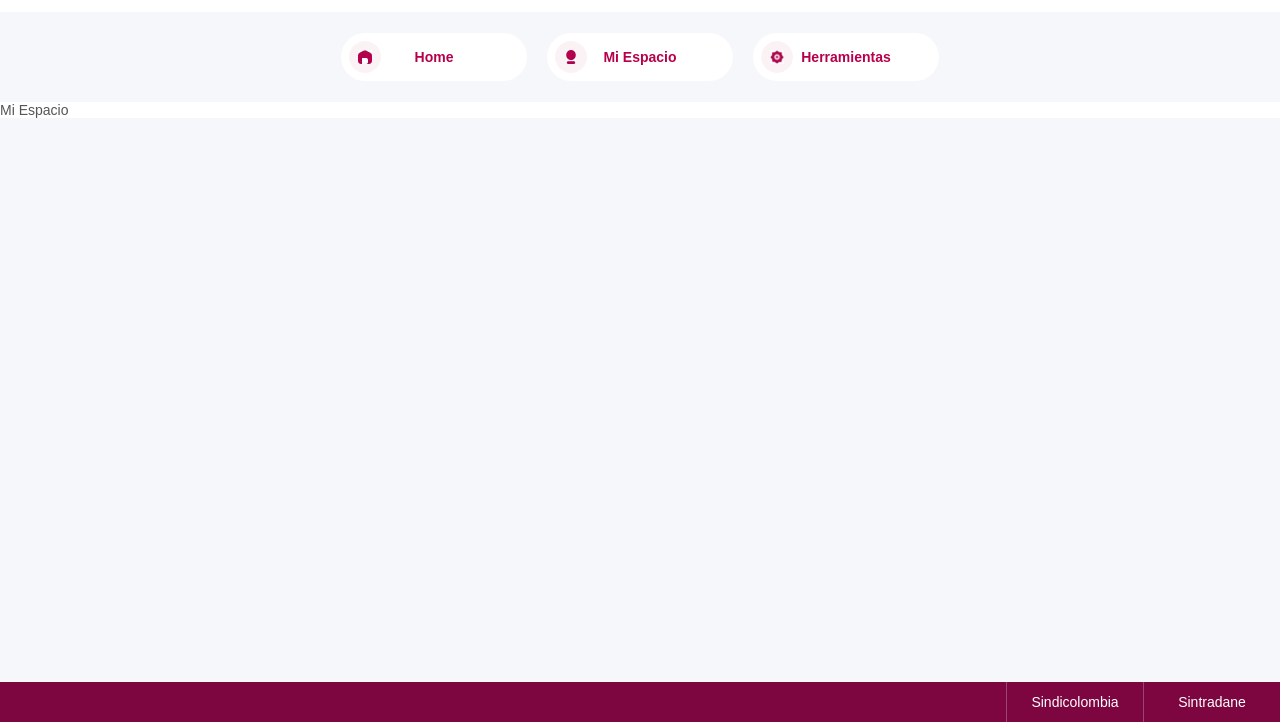
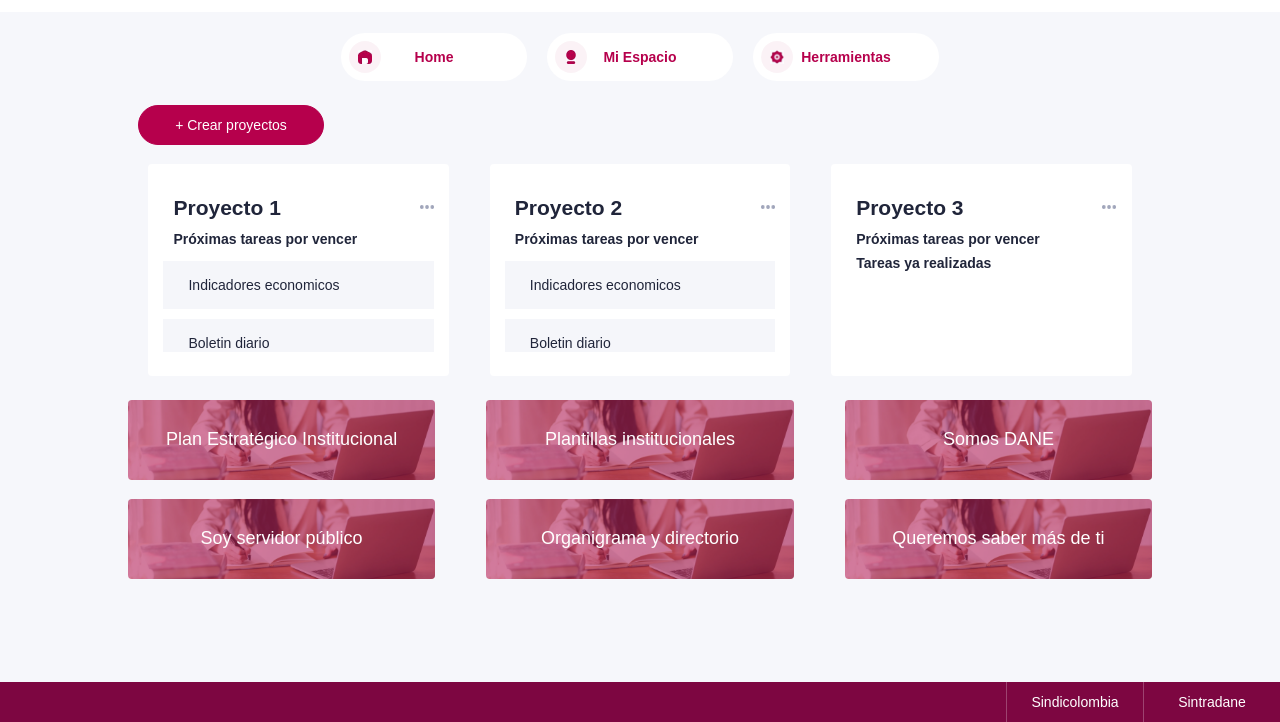
Before and after one commit to Damoncom/ANEET, a Gatsby site: page /mi-espacio in a window 1280 px wide. Shown: the part 78-800 px from the top of the page. Built offline with nearby package versions, Linux system fonts and the light colour scheme; Gatsby itself is replaced by a stand-in of ours.

Commit message:
:construction: finished miEspacio page

```diff
--- a/src/components/button/index.tsx
+++ b/src/components/button/index.tsx
@@ -19,6 +19,7 @@ interface ButtonProps {
     | "large"
     | "minLarge"
     | "xLarge"
+    | "midLarge"
     | "xxLarge"
     | "sixteenth";
   width?:
@@ -76,6 +77,7 @@ const heightValues = {
   large: "48px",
   minLarge: "55px",
   xLarge: "56px",
+  midLarge: "80px",
   xxLarge: "112px",
   sixteenth: "16.6%",
 };
--- a/src/components/button/style.ts
+++ b/src/components/button/style.ts
@@ -32,6 +32,7 @@ export const StyledButton = styled.div<StyledButtonProps>`
   align-items: center;
   position: relative;
   overflow: hidden;
+  /* TODO:自定义阴影+判断 */
   &:hover {
     box-shadow: rgba(149, 157, 165, 0.2) 0px 8px 24px;
     background-color: ${(props) => props.hoverBackgroundColor};
--- a/src/components/data/herramientasData.ts
+++ b/src/components/data/herramientasData.ts
@@ -6,7 +6,7 @@ interface TitleData {
 export const titleData: TitleData = {
   title: "Herramientas",
   description:
-    "En esta sección podrá encontrar toda la información respecto a las herramientas y aplicativos de la entidad los cuales podrá desplegar o enlazar a través de las siguientes categorías:",
+    "En esta sección podrá encontrar toda la información respecto a las herramientas y aplicativos de la entidad los cuales podrá desplegar o enlazar a través de las siguientes categorías:",
 };
 
 interface Tool {
--- /dev/null
+++ b/src/components/data/miEspacioData.ts
@@ -0,0 +1,108 @@
+import bgIcon from "../icon/miEspacio/c1.png";
+
+interface ProjectData {
+  id: number;
+  title: string;
+  uncompleted: TasksGroup;
+  completed: TasksGroup;
+}
+
+interface Task {
+  order: number;
+  name: string;
+}
+
+interface TasksGroup {
+  title: string;
+  tasks: Task[];
+}
+
+export const projectData: ProjectData[] = [
+  {
+    id: 1,
+    title: "Proyecto 1",
+    uncompleted: {
+      title: "Próximas tareas por vencer",
+      tasks: [
+        { order: 1, name: "Indicadores economicos" },
+        { order: 2, name: "Boletin diario" },
+      ],
+    },
+    completed: {
+      title: "Tareas ya realizadas",
+      tasks: [
+        { order: 1, name: "Indicadores economicos" },
+        { order: 2, name: "Boletin diario" },
+      ],
+    },
+  },
+  {
+    id: 2,
+    title: "Proyecto 2",
+    uncompleted: {
+      title: "Próximas tareas por vencer",
+      tasks: [
+        { order: 1, name: "Indicadores economicos" },
+        { order: 2, name: "Boletin diario" },
+      ],
+    },
+    completed: {
+      title: "Tareas ya realizadas",
+      tasks: [
+        { order: 1, name: "Indicadores economicos" },
+        { order: 2, name: "Boletin diario" },
+      ],
+    },
+  },
+  {
+    id: 3,
+    title: "Proyecto 3",
+    uncompleted: {
+      title: "Próximas tareas por vencer",
+      tasks: [],
+    },
+    completed: {
+      title: "Tareas ya realizadas",
+      tasks: [],
+    },
+  },
+];
+
+interface PlateData {
+  id: number;
+  name: string;
+  icon: string;
+}
+
+export const plateData: PlateData[] = [
+  {
+    id: 1,
+    name: "Plan Estratégico Institucional",
+    icon: bgIcon,
+  },
+  {
+    id: 2,
+    name: "Plantillas institucionales",
+    icon: bgIcon,
+  },
+  {
+    id: 3,
+    name: "Somos DANE",
+    icon: bgIcon,
+  },
+  {
+    id: 4,
+    name: "Soy servidor público",
+    icon: bgIcon,
+  },
+  {
+    id: 5,
+    name: "Organigrama y directorio",
+    icon: bgIcon,
+  },
+  {
+    id: 6,
+    name: "Queremos saber más de ti",
+    icon: bgIcon,
+  },
+];
--- a/src/components/utils/index.tsx
+++ b/src/components/utils/index.tsx
@@ -9,7 +9,8 @@ interface HorizontalContentProps {
     | "xLarge"
     | "almost"
     | "whole"
-    | "eighth";
+    | "eighth"
+    | "ninth";
   height?:
     | "xxSmall"
     | "minXSmall"
@@ -29,6 +30,7 @@ interface HorizontalContentProps {
   overFlow?: string;
   margin?: string;
   minWidth?: string;
+  borderRadius?: string;
 }
 
 interface VerticalContentProps {
@@ -40,6 +42,7 @@ interface VerticalContentProps {
     | "xxLarge"
     | "whole"
     | "quarter"
+    | "third"
     | "half"
     | "eighth"
     | "ninth";
@@ -77,6 +80,7 @@ const widthValues = {
   almost: "93%",
   whole: "100%",
   quarter: "25%",
+  third: "33.33%",
   half: "50%",
   eighth: "80%",
   ninth: "90%",
@@ -134,6 +138,7 @@ export const HorizontalContent: React.FC<HorizontalContentProps> = ({
   overFlow = "hidden",
   margin = "",
   minWidth = "",
+  borderRadius = "",
 }) => {
   return (
     <HorizontalBox
@@ -147,6 +152,7 @@ export const HorizontalContent: React.FC<HorizontalContentProps> = ({
       overFlow={overFlow}
       margin={margin}
       minWidth={minWidth}
+      borderRadius={borderRadius}
     >
       {children && children}
     </HorizontalBox>
--- a/src/components/utils/style.ts
+++ b/src/components/utils/style.ts
@@ -12,6 +12,7 @@ interface HorizontalBoxProps {
   overFlow: string;
   margin: string;
   minWidth: string;
+  borderRadius: string;
 }
 
 export const HorizontalBox = styled.div<HorizontalBoxProps>`
@@ -28,6 +29,7 @@ export const HorizontalBox = styled.div<HorizontalBoxProps>`
   overflow: ${(props) => props.overFlow};
   margin: ${(props) => props.margin};
   min-width: ${(props) => props.minWidth};
+  border-radius: ${(props) => props.borderRadius};
 `;
 
 // 纵向盒子
@@ -96,3 +98,10 @@ export const InfoBox = styled.div`
   margin-left: 10px;
   margin-right: auto;
 `;
+
+// 滚动盒子
+export const ScrollBox = styled.div`
+  /* 一定要给一个固定高度 */
+  overflow-y: scroll;
+  background-color: rgb(255, 255, 255);
+`;
--- a/src/pages/mi-espacio.tsx
+++ b/src/pages/mi-espacio.tsx
@@ -2,12 +2,164 @@ import * as React from "react";
 import Header from "../components/header/index";
 import Navigation from "../components/navigation";
 import Footer from "../components/footer";
+import { HorizontalContent, VerticalContent, BGImg } from "../components/utils";
+import { InfoBox, ScrollBox, Mask } from "../components/utils/style";
+import Button from "../components/button";
+import TextBox from "../components/textBox";
+import { projectData, plateData } from "../components/data/miEspacioData";
+import LittleIcon from "../components/littleIcon";
+import menuIcon from "../components/icon/miEspacio/menu.png";
 
 const MiEspacio: React.FC = () => (
   <div>
     <Header />
     <Navigation />
-    Mi Espacio
+    <HorizontalContent height="large">
+      <VerticalContent width="eighth" minWidth="large">
+        {/* 创建项目按钮 */}
+        <InfoBox
+          style={{
+            width: "100%",
+            height: "55px",
+            display: "flex",
+            alignItems: "center",
+          }}
+        >
+          <Button
+            width="medium"
+            height="medium"
+            color="white"
+            fontSize="small"
+            backgroundColor="red"
+          >
+            <TextBox>+ Crear proyectos</TextBox>
+          </Button>
+        </InfoBox>
+        {/* 项目内容 */}
+        <HorizontalContent height="small" margin="15px 0">
+          {projectData.map((item) => (
+            // 项目名
+            <VerticalContent
+              width="third"
+              height="whole"
+              backgroundColor="white"
+              margin="0 2%"
+              borderRadius="4px"
+              justifyContent="center"
+              key={item.id}
+            >
+              <HorizontalContent
+                width="ninth"
+                height="xxSmall"
+                backgroundColor="white"
+                // margin="10px 0"
+              >
+                <InfoBox
+                  style={{
+                    fontSize: "21px",
+                    lineHeight: "21px",
+                    fontWeight: "700",
+                    color: "#20253A",
+                  }}
+                >
+                  {item.title}
+                </InfoBox>
+                <LittleIcon
+                  src={menuIcon}
+                  alt="menu"
+                  height="xSmall"
+                ></LittleIcon>
+              </HorizontalContent>
+              {/* 任务 */}
+              <VerticalContent
+                width="ninth"
+                height="tMedium"
+                backgroundColor="white"
+              >
+                <ScrollBox style={{ width: "100%", height: "100%" }}>
+                  {/* uncompleted */}
+                  <InfoBox
+                    style={{
+                      fontSize: "14px",
+                      lineHeight: "24px",
+                      color: "#20253A",
+                      fontWeight: "700",
+                    }}
+                  >
+                    {item.uncompleted.title}
+                  </InfoBox>
+                  {item.uncompleted.tasks.map((product) => (
+                    <Button
+                      width="whole"
+                      height="large"
+                      border="none"
+                      borderRadius="none"
+                      color="black"
+                      backgroundColor="lightGrey"
+                      margin="10px 0"
+                      key={product.order}
+                    >
+                      <InfoBox style={{ marginLeft: "25px" }}>
+                        {product.name}
+                      </InfoBox>
+                    </Button>
+                  ))}
+                  {/* completed */}
+                  <InfoBox
+                    style={{
+                      fontSize: "14px",
+                      lineHeight: "24px",
+                      color: "#20253A",
+                      fontWeight: "700",
+                    }}
+                  >
+                    {item.completed.title}
+                  </InfoBox>
+                  {item.completed.tasks.map((product) => (
+                    <Button
+                      width="whole"
+                      height="large"
+                      border="none"
+                      borderRadius="none"
+                      color="black"
+                      backgroundColor="lightGrey"
+                      margin="10px 0"
+                      key={product.order}
+                    >
+                      <InfoBox style={{ marginLeft: "25px" }}>
+                        {product.name}
+                      </InfoBox>
+                    </Button>
+                  ))}
+                </ScrollBox>
+              </VerticalContent>
+            </VerticalContent>
+          ))}
+        </HorizontalContent>
+        <HorizontalContent
+          height="midSmall"
+          justifyContent="spaceBetween"
+          flexWrap="wrap"
+        >
+          {plateData.map((item) => (
+            <Button
+              width="third"
+              height="midLarge"
+              borderRadius="small"
+              backgroundColor="none"
+              border="none"
+              color="white"
+              fontSize="xMedium"
+              key={item.id}
+            >
+              <BGImg src={item.icon} alt={item.name}></BGImg>
+              <Mask style={{ backgroundColor: "rgba(176,20,80,0.56)" }} />
+              <TextBox>{item.name}</TextBox>
+            </Button>
+          ))}
+        </HorizontalContent>
+      </VerticalContent>
+    </HorizontalContent>
     <Footer />
   </div>
 );
```
Also changed, not shown: src/components/icon/miEspacio/c1.png (added), src/components/icon/miEspacio/menu.png (added).
